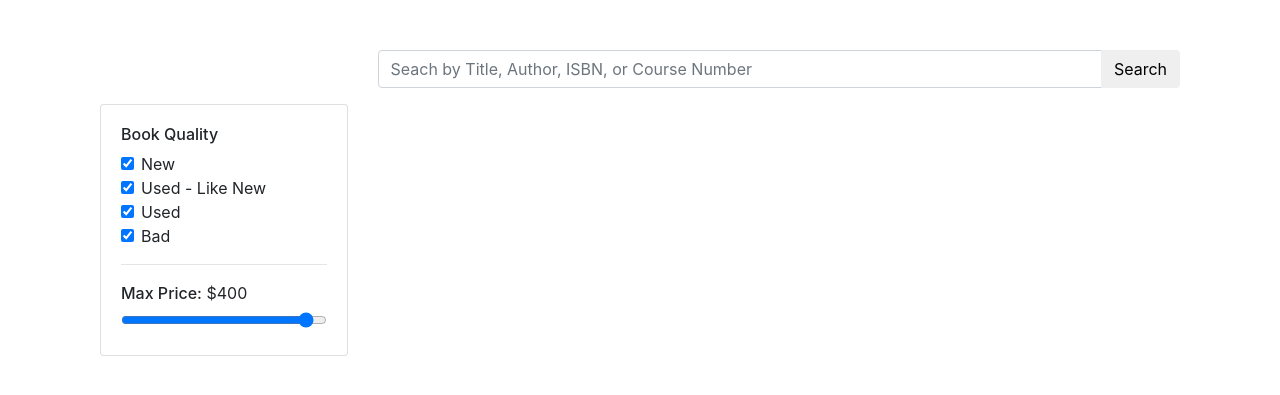
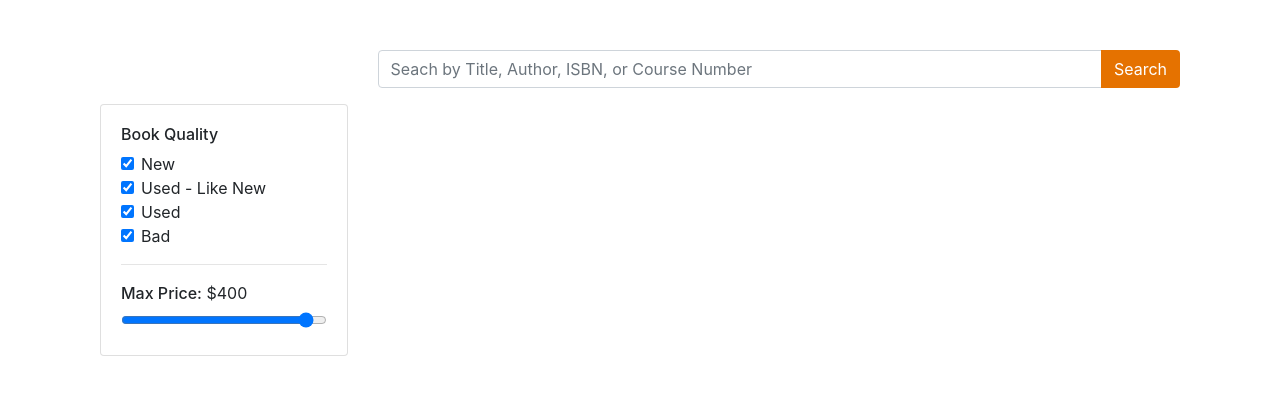
Before and after one commit to anlandu/textbook-exchange, a Django app: page /buy/ in a window 1280 px wide. Shown: the part 56-451 px from the top of the page. Run offline with Django 3.2, Linux system fonts and the light colour scheme; some libraries are stand-ins or nearby versions.

Commit message:
themed buy search button

```diff
--- a/textbook_exchange/templates/textbook_exchange/buybooks.html
+++ b/textbook_exchange/templates/textbook_exchange/buybooks.html
@@ -13,7 +13,7 @@
                     <input type="text" class="form-control" id="search_text"
                         placeholder="Seach by Title, Author, ISBN, or Course Number">
                     <span class="input-group-append">
-                        <button type="button" class="btn btn-default">Search</button>
+                        <button type="button" class="btn btn-uva">Search</button>
                     </span>
                 </div>
             </form>
```
